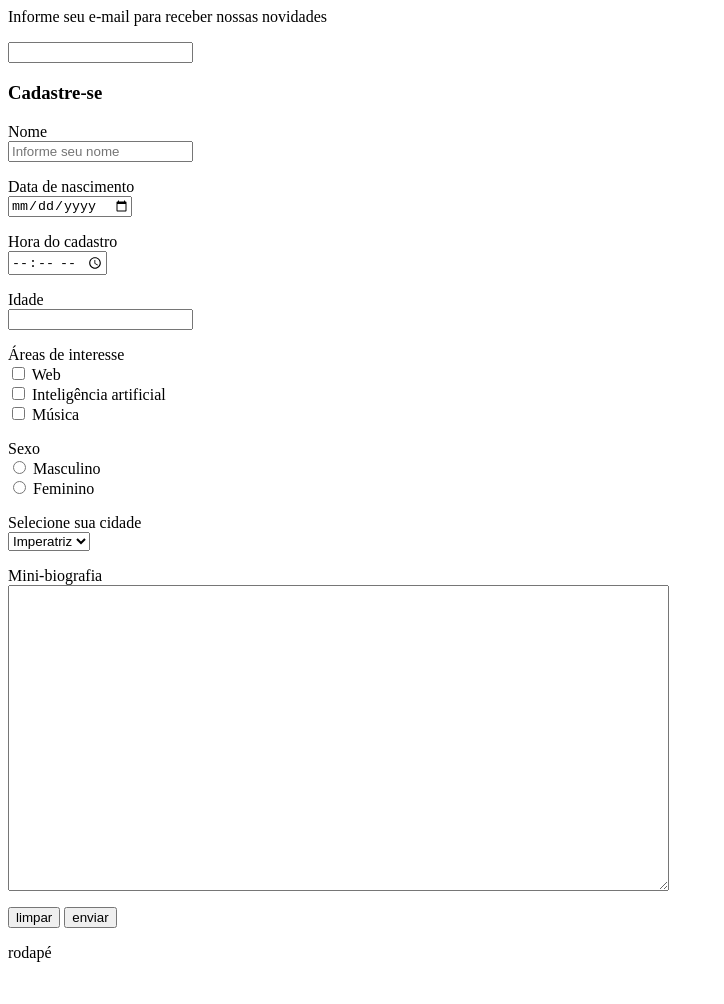
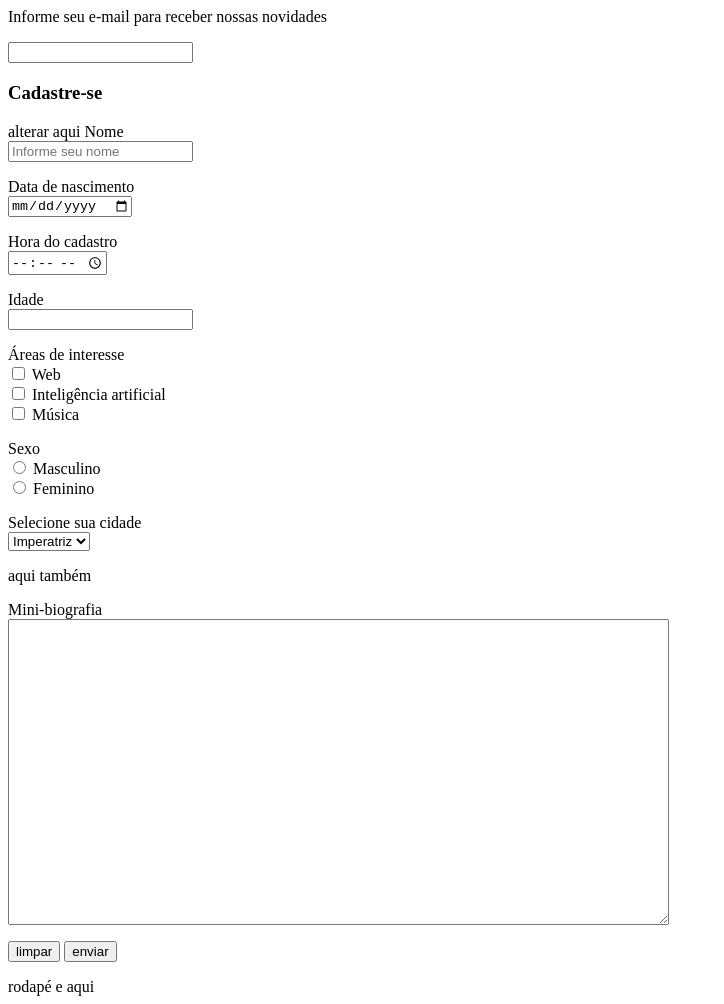
Before and after one commit to emmanuelXavier/programa-o-web-2018-1, a plain HTML site: page page02.html in a window 1280 px wide. Shown: the part 180-1184 px from the top of the page, without its empty margins (0-724 px from the left). Before the commit the page ends 1150 px from the top, so only its background shows below. Drawn offline with Linux system fonts and the light colour scheme.

Commit message:
ajustes do arquivo

```diff
--- a/page02.html
+++ b/page02.html
@@ -20,8 +20,9 @@
 		</section>
 		<section>
 			<h3>Cadastre-se</h3>
-			<form action="" method="POST">
+			<form action="salvar.do" method="POST">
 				<p>
+				alterar aqui
 					<label for="nome">Nome</label><br>
 					<input type="text" name="nome" placeholder="Informe seu nome">
 				</p>
@@ -56,6 +57,7 @@
 						<option value="3">Gramado</option>
 					</select>
 				</p>
+				aqui também
 				<p>
 					<label for="bio">Mini-biografia</label><br>
 					<textarea name="bio" cols="80" rows="20"></textarea>
@@ -67,7 +69,7 @@
 			</form>
 		</section>
 		<footer>
-			rodapé
+			rodapé e aqui
 		</footer>
 	</body>
 </html>
```
